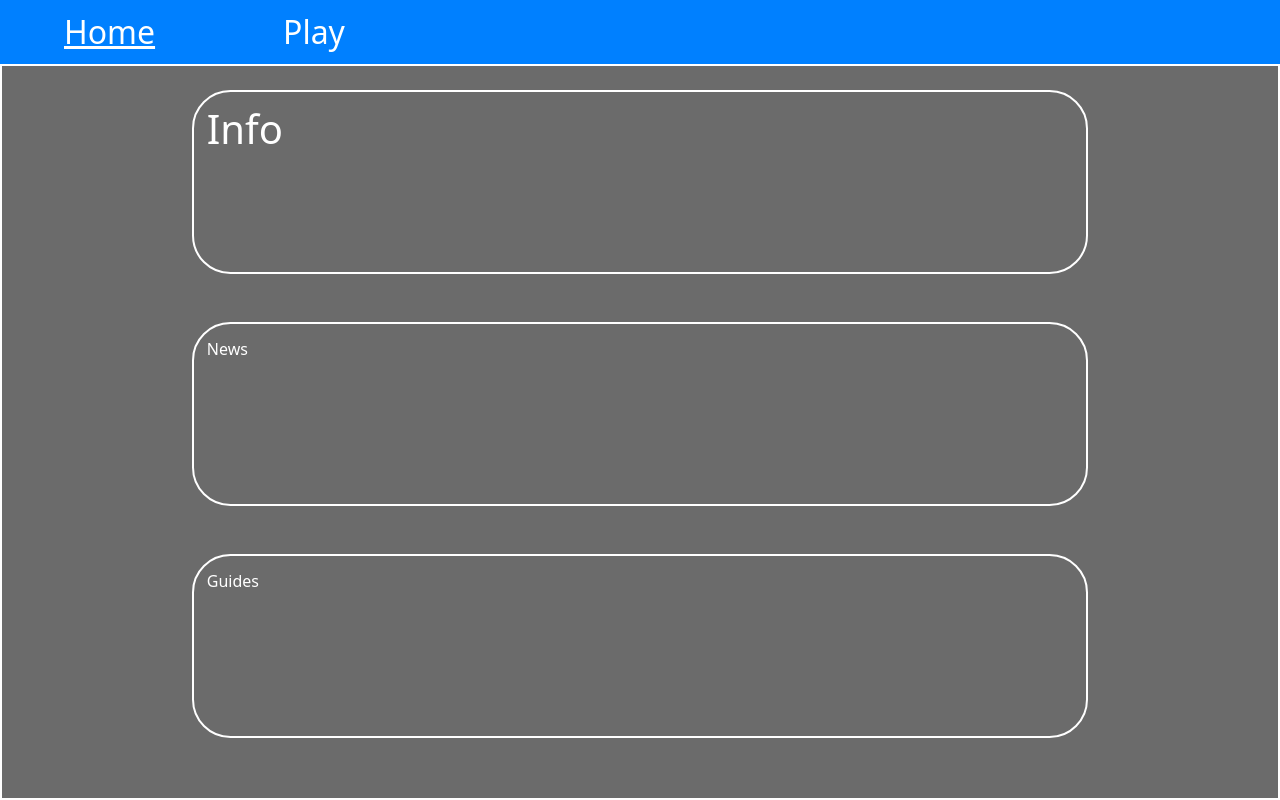
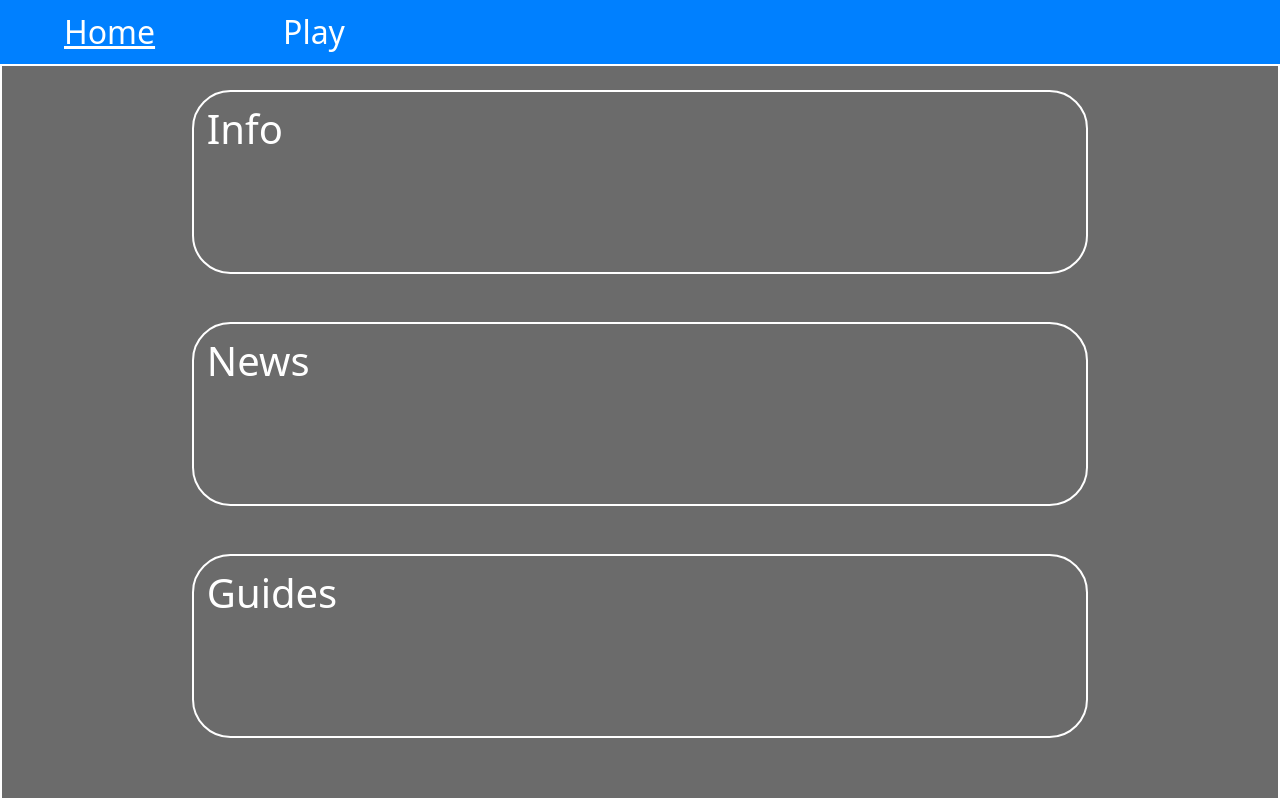
Before and after one commit to TuckTuckC/Precision-Trainer, a React (Create React App) app: page / in a window 1280 px wide. Built offline with nearby package versions, Linux system fonts and the light colour scheme.

Commit message:
changed div text on homescreen to h1 tags

```diff
--- a/src/Components/Welcome/Welcome.js
+++ b/src/Components/Welcome/Welcome.js
@@ -15,8 +15,12 @@ function Welcome() {
                 <h2>Switching</h2>
                 <p>Switching mode contains multiple moving targets that you must keep your cursor over to increase your score, these targets are not invincible.</p> */}
             </div>
-            <div className="news section">News</div>
-            <div className="guides section">Guides</div>
+            <div className="news section">
+                <h1>News</h1>
+            </div>
+            <div className="guides section">
+                <h1>Guides</h1>
+            </div>
         </div>
     )
 }
```
